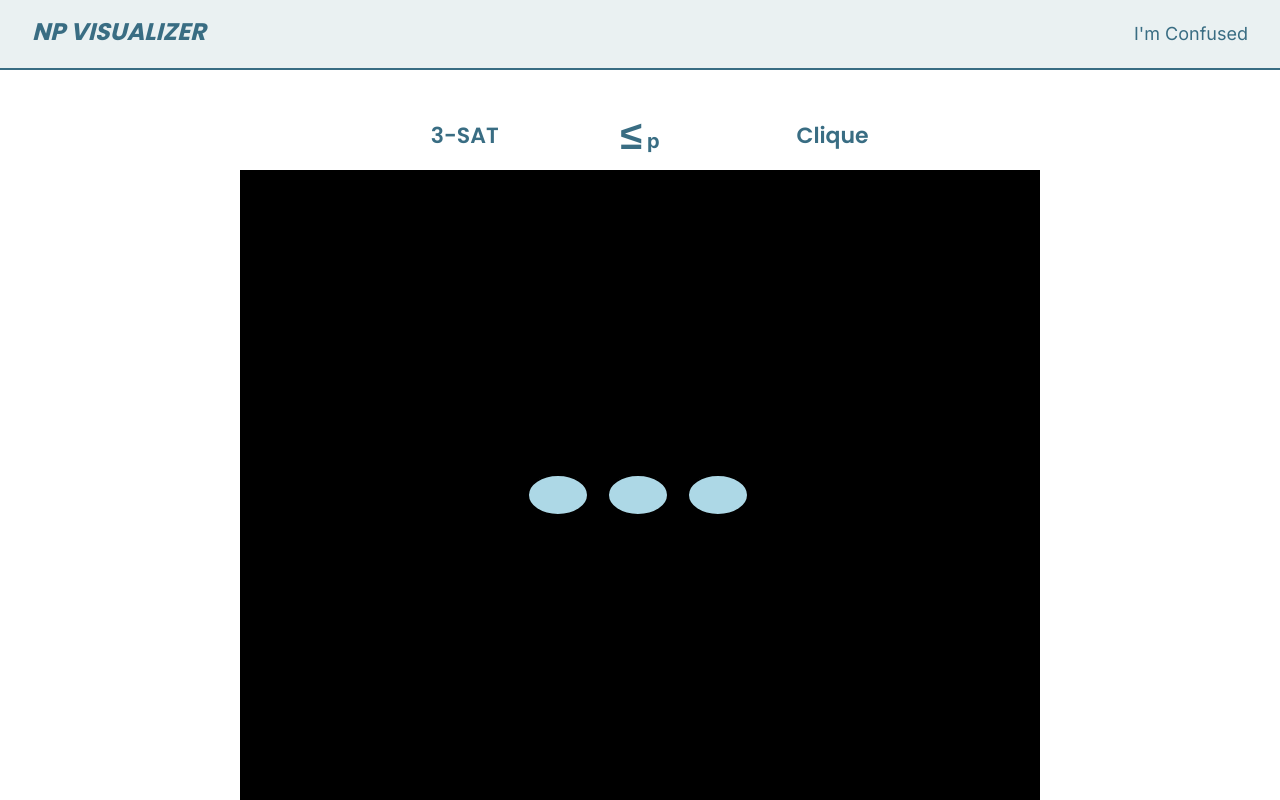
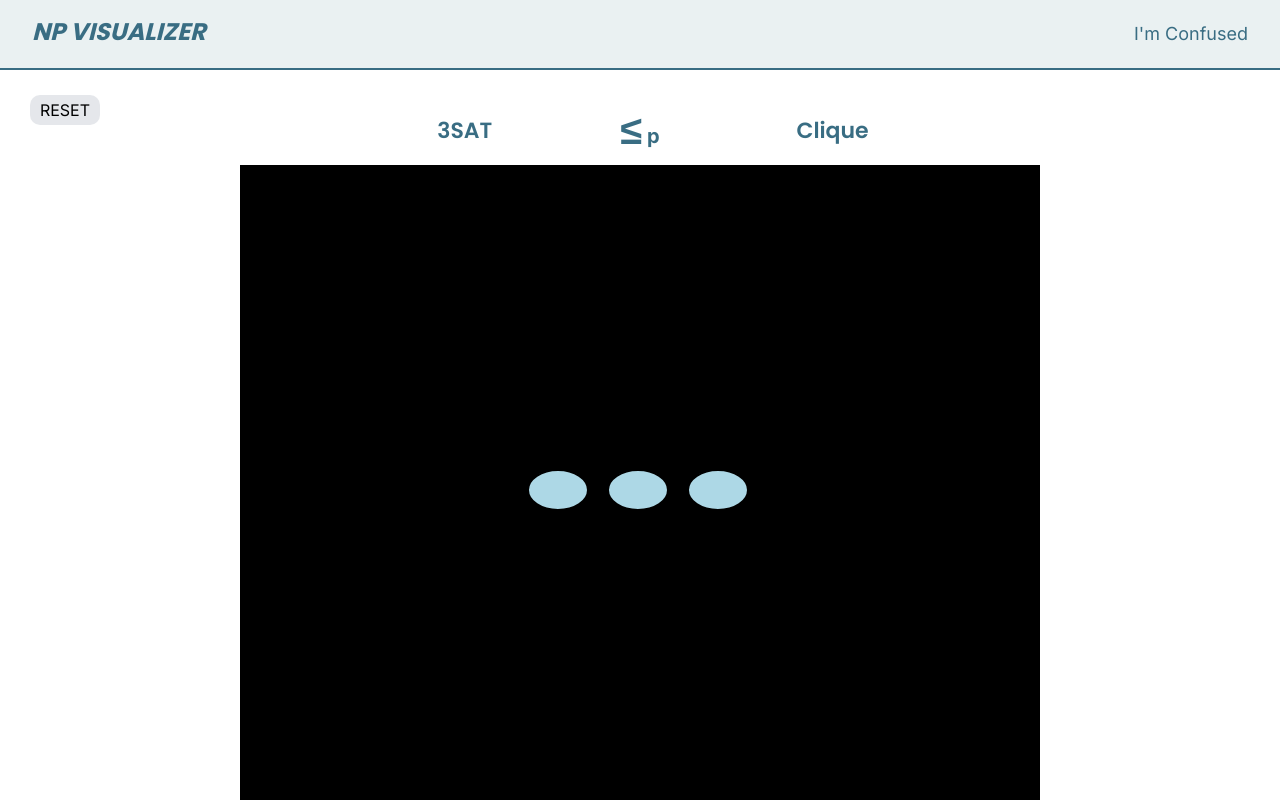
Before and after one commit to shiningaeo/np-reduction-visualizer, a Next.js app: page / in a window 1280 px wide. Shown: the top 800 px of the page. Built offline with nearby package versions, Linux system fonts and the light colour scheme.

Commit message:
walkthrough title is a component

```diff
--- /dev/null
+++ b/src/app/components/WalkThruTitle.tsx
@@ -0,0 +1,38 @@
+import { poppins } from '../fonts/fonts';
+
+export default function WalkthroughTitle({ leftProblem, rightProblem }) {
+    return (
+        <>
+        <div className="w-full flex justify-left">
+            <div className="bg-gray-200 flex items-center justify-center"
+            style={{height:30, zIndex:1000, width:70, marginTop:85, marginBottom:-70, marginLeft:30, borderRadius:10, fontSize:16}}>RESET</div>
+        </div>
+
+        <main className="top-0 left-0 w-full" style={{height:50, marginTop: 30}}>
+            <div className="flex flex-row w-full justify-center" style={{height:300, zIndex: -100, marginTop:20}}>
+                <div className="flex flex-row w-4/12 justify-center" style={{height:50}}>
+                <div className="flex flex-row w-2/12 justify-center items-center"></div>
+                    <div className="flex flex-row w-4/12 justify-center items-center"></div>
+                    <div className="flex flex-row w-8/12 justify-center items-center">
+                        <h1 className={`${poppins.className} font-semibold`} style={{fontSize:22, color:"#396D83"}}>{leftProblem}</h1>
+                    </div>
+                </div>
+
+                <div className="flex flex-row justify-center w-1/12 font-bold items-center" style={{height:50}}>
+                    <h1 style={{color:"#396D83", zIndex:10, fontSize:40}}>&#8804;</h1>
+                    <h1 style={{color:"#396D83", zIndex:10, fontSize:20, marginTop:12}}>&nbsp;p</h1>
+                </div>
+
+                <div className="flex flex-row w-4/12 justify-center" style={{height:50}}>
+                    <div className="flex flex-row w-10/12 justify-center" style={{height:50}}>
+                        <div className="flex w-7/12 justify-center items-center">
+                            <h1 className={`${poppins.className} font-semibold`} style={{fontSize:22, color:"#396D83"}}>{rightProblem}</h1>
+                        </div>
+                        <div className="flex flex-row w-5/12 justify-center items-center"></div>
+                    </div>
+                </div>
+            </div>
+        </main>
+        </>
+    );
+}
--- a/src/app/components/sat-to-clique/Arrange.tsx
+++ b/src/app/components/sat-to-clique/Arrange.tsx
@@ -16,14 +16,26 @@ function Horizontal() {
     );
 }
 
-// m = 1: x=286
+function Vertical() {
+    return (
+        <svg width="228" height="44" x="286" y="303">
+            <ellipse cx="32" cy="22" rx="30" ry="20" fill="lightblue" stroke="black" strokeWidth="2" />
+            <ellipse cx="112" cy="22" rx="30" ry="20" fill="lightblue" stroke="black" strokeWidth="2" />
+            <ellipse cx="192" cy="22" rx="30" ry="20" fill="lightblue" stroke="black" strokeWidth="2" />
+        </svg>
+    );
+}
+
+// m = 1: x=286, y=303
+// n = 2:
 
 
 export default function Arrange() {
 
     return (
     <>
-      {Horizontal()}
+      <Vertical />
+      {/* {Horizontal()} */}
     </>
     );
 }
--- a/src/app/components/sat-to-clique/SAT-CL.tsx
+++ b/src/app/components/sat-to-clique/SAT-CL.tsx
@@ -1,6 +1,6 @@
 import React, { useState } from 'react';
 import Arrange from './Arrange';
-import { poppins } from '../../fonts/fonts';
+import WalkthroughTitle from '../WalkThruTitle';
 
 // 3SAT -> Clique (CL)
 
@@ -8,32 +8,8 @@ export default function Three_SAT_CL() {
 
     return (
     <>
-        <main className="flex flex-col items-center justify-between" style={{marginTop:60, marginBottom:18}}>
-            <main className="top-0 left-0 w-full" style={{height:50, marginTop: 30}}>
-                <div className="flex flex-row w-full justify-center" style={{height:300, zIndex: -100, marginTop:20}}>
-                    <div className="flex flex-row w-4/12 justify-center" style={{height:50}}>
-                    <div className="flex flex-row w-2/12 justify-center items-center"></div>
-                        <div className="flex flex-row w-4/12 justify-center items-center"></div>
-                        <div className="flex flex-row w-8/12 justify-center items-center">
-                            <h1 className={`${poppins.className} font-semibold`} style={{fontSize:22, color:"#396D83"}}>3-SAT</h1>
-                        </div>
-                    </div>
-
-                    <div className="flex flex-row justify-center w-1/12 font-bold items-center" style={{height:50}}>
-                        <h1 style={{color:"#396D83", zIndex:10, fontSize:40}}>&#8804;</h1>
-                        <h1 style={{color:"#396D83", zIndex:10, fontSize:20, marginTop:12}}>&nbsp;p</h1>
-                    </div>
-
-                    <div className="flex flex-row w-4/12 justify-center" style={{height:50}}>
-                        <div className="flex flex-row w-10/12 justify-center" style={{height:50}}>
-                            <div className="flex w-7/12 justify-center items-center">
-                                <h1 className={`${poppins.className} font-semibold`} style={{fontSize:22, color:"#396D83"}}>Clique</h1>
-                            </div>
-                            <div className="flex flex-row w-5/12 justify-center items-center"></div>
-                        </div>
-                    </div>
-                </div>
-            </main>
+        <main className="flex flex-col items-center justify-between" style={{marginTop:10, marginBottom:18}}>
+            <WalkthroughTitle leftProblem={"3SAT"} rightProblem={"Clique"}/>
 
             <div className="flex flex-row justify-center items-center w-full h-full" style={{marginTop:30}}>
                 <div className="flex" style={{height:650, width:800, backgroundColor:"black"}}>
--- a/src/app/components/sat-to-vc/Sat-VC.tsx
+++ b/src/app/components/sat-to-vc/Sat-VC.tsx
@@ -3,7 +3,7 @@ import React, { useState } from 'react';
 import ClauseGadget from './ClauseGadget';
 import VariableGadget from './VarGadget';
 import Edge from './Edge';
-import { poppins } from '../../fonts/fonts';
+import WalkthroughTitle from '../WalkThruTitle';
 import OrangeBox from './OrangeBox';
 import ContentBox from './ContentBox';
 import ControlMenu from '../ControlMenu';
@@ -101,36 +101,7 @@ export default function Three_SAT_VC({N, M, INPUT, setSubmit, setSubmit2}) {
 
   return (
     <main className="flex flex-col items-center justify-between" style={{marginTop:10, marginBottom:118}}>
-      <div className="w-full flex justify-left">
-        <div onClick={handleReset} className="bg-gray-200 flex items-center justify-center"
-          style={{height:30, zIndex:1000, width:70, marginTop:85, marginBottom:-70, marginLeft:30, borderRadius:10, fontSize:16}}>RESET</div>
-      </div>
-
-      <main className="top-0 left-0 w-full" style={{height:50, marginTop: 30}}>
-          <div className="flex flex-row w-full justify-center" style={{height:300, zIndex: -100, marginTop:20}}>
-              <div className="flex flex-row w-4/12 justify-center" style={{height:50}}>
-              <div className="flex flex-row w-2/12 justify-center items-center"></div>
-                  <div className="flex flex-row w-4/12 justify-center items-center"></div>
-                  <div className="flex flex-row w-8/12 justify-center items-center">
-                    <h1 className={`${poppins.className} font-semibold`} style={{fontSize:22, color:"#396D83"}}>3-SAT</h1>
-                  </div>
-              </div>
-
-              <div className="flex flex-row justify-center w-1/12 font-bold items-center" style={{height:50}}>
-                  <h1 style={{color:"#396D83", zIndex:10, fontSize:40}}>&#8804;</h1>
-                  <h1 style={{color:"#396D83", zIndex:10, fontSize:20, marginTop:12}}>&nbsp;p</h1>
-              </div>
-
-              <div className="flex flex-row w-4/12 justify-center" style={{height:50}}>
-                  <div className="flex flex-row w-10/12 justify-center" style={{height:50}}>
-                      <div className="flex w-7/12 justify-center items-center">
-                          <h1 className={`${poppins.className} font-semibold`} style={{fontSize:22, color:"#396D83"}}>Vertex Cover</h1>
-                      </div>
-                      <div className="flex flex-row w-5/12 justify-center items-center"></div>
-                  </div>
-              </div>
-          </div>
-      </main>
+      <WalkthroughTitle leftProblem={"3SAT"} rightProblem={"Vertex Cover"}/>
       <div className="flex flex-row w-full items-center justify-center" style={{height:300, zIndex:100}}>
         <div className="flex flex-col w-4/12 h-full items-center justify-center" style={{marginTop:120}}>
           <div className="w-full" style={{height:350}}></div>
```
